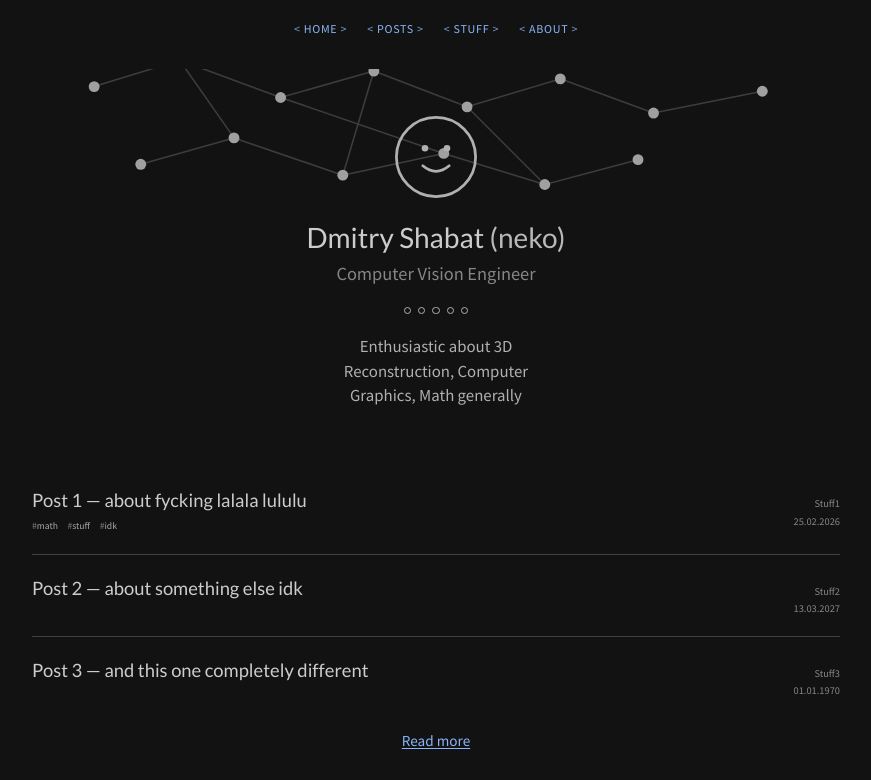
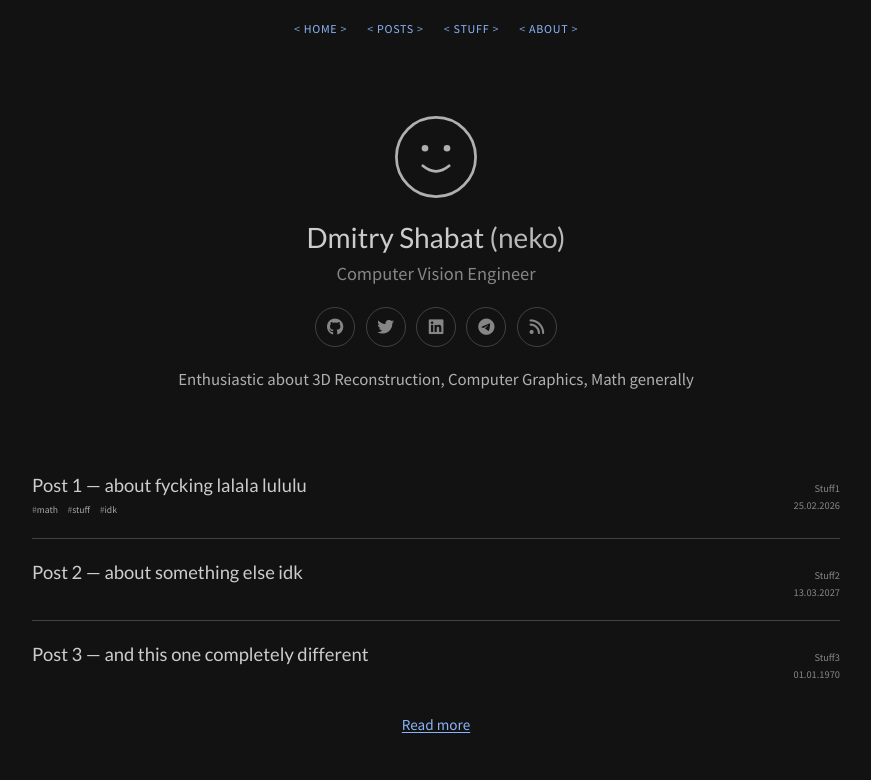
Before and after one commit to Xallt/blog-new, an Astro site: page / in a window 1280 px wide. Shown: the top 780 px of the page, without its empty margins (204-1075 px from the left). Built offline with nearby package versions, Linux system fonts and the light colour scheme; Astro itself is replaced by a stand-in of ours.

Commit message:
Social links

```diff
--- a/src/components/Hero.astro
+++ b/src/components/Hero.astro
@@ -1,59 +1,23 @@
 ---
-import type { HeroData } from "../data/home";
+import {
+type HeroData,
+type SocialLink,
+resolveSocialHref,
+socialLinkRel,
+} from "../data/home";
 
 interface Props {
 	hero: HeroData;
 }
 
 const { hero } = Astro.props;
-const dots = Array.from({ length: hero.dotCount }, (_, i) => i);
+
+const socialWithHref = hero.socialLinks
+	.map((link: SocialLink) => ({ link, href: resolveSocialHref(link) }))
+	.filter((item): item is { link: SocialLink; href: string } => item.href !== null);
 ---
 
 <section class="hero section" aria-labelledby="hero-heading">
-	<div class="hero-graph" aria-hidden="true">
-		<svg
-			class="hero-graph-svg"
-			viewBox="0 0 520 160"
-			preserveAspectRatio="xMidYMid slice"
-			xmlns="http://www.w3.org/2000/svg"
-		>
-			<!-- Deterministic graph: nodes + edges -->
-			<g stroke="var(--border-color)" stroke-width="1" fill="none" stroke-linecap="round">
-				<line x1="40" y1="45" x2="95" y2="28" />
-				<line x1="95" y1="28" x2="160" y2="52" />
-				<line x1="160" y1="52" x2="220" y2="35" />
-				<line x1="220" y1="35" x2="280" y2="58" />
-				<line x1="280" y1="58" x2="340" y2="40" />
-				<line x1="340" y1="40" x2="400" y2="62" />
-				<line x1="400" y1="62" x2="470" y2="48" />
-				<line x1="70" y1="95" x2="130" y2="78" />
-				<line x1="130" y1="78" x2="200" y2="102" />
-				<line x1="200" y1="102" x2="265" y2="88" />
-				<line x1="265" y1="88" x2="330" y2="108" />
-				<line x1="330" y1="108" x2="390" y2="92" />
-				<line x1="95" y1="28" x2="130" y2="78" />
-				<line x1="220" y1="35" x2="200" y2="102" />
-				<line x1="160" y1="52" x2="265" y2="88" />
-				<line x1="280" y1="58" x2="330" y2="108" />
-			</g>
-			<g fill="var(--text-color)">
-				<circle cx="40" cy="45" r="3.5" />
-				<circle cx="95" cy="28" r="3.5" />
-				<circle cx="160" cy="52" r="3.5" />
-				<circle cx="220" cy="35" r="3.5" />
-				<circle cx="280" cy="58" r="3.5" />
-				<circle cx="340" cy="40" r="3.5" />
-				<circle cx="400" cy="62" r="3.5" />
-				<circle cx="470" cy="48" r="3.5" />
-				<circle cx="70" cy="95" r="3.5" />
-				<circle cx="130" cy="78" r="3.5" />
-				<circle cx="200" cy="102" r="3.5" />
-				<circle cx="265" cy="88" r="3.5" />
-				<circle cx="330" cy="108" r="3.5" />
-				<circle cx="390" cy="92" r="3.5" />
-			</g>
-		</svg>
-	</div>
 
 	<div class="hero-inner">
 		<div class="avatar-ring" aria-hidden="true">
@@ -76,11 +40,19 @@ const dots = Array.from({ length: hero.dotCount }, (_, i) => i);
 			<span class="hero-handle">({hero.handle})</span>
 		</h1>
 		<p class="hero-title">{hero.title}</p>
-		<div class="hero-dots" aria-hidden="true">
-			{dots.map(() => (
-				<span class="hero-dot" />
+		<nav class="hero-social" aria-label="Social links">
+			{socialWithHref.map(({ link, href }) => (
+				<a
+					class="hero-social-link"
+					href={href}
+					aria-label={link.type}
+					target={link.noblank ? undefined : "_blank"}
+					rel={socialLinkRel(link)}
+				>
+					<i class:list={[link.icon, "hero-social-icon"]} aria-hidden="true" />
+				</a>
 			))}
-		</div>
+		</nav>
 		<p class="hero-bio">{hero.bio}</p>
 	</div>
 </section>
@@ -147,25 +119,45 @@ const dots = Array.from({ length: hero.dotCount }, (_, i) => i);
 		color: var(--text-muted-color);
 	}
 
-	.hero-dots {
+	.hero-social {
 		display: flex;
-		gap: 0.45rem;
+		flex-wrap: wrap;
+		gap: 0.65rem;
 		justify-content: center;
 		margin-bottom: var(--space-md);
 	}
 
-	.hero-dot {
-		width: 0.45rem;
-		height: 0.45rem;
+	.hero-social-link {
+		display: inline-flex;
+		align-items: center;
+		justify-content: center;
+		width: 2.5rem;
+		height: 2.5rem;
 		border-radius: 50%;
-		border: 1.5px solid var(--text-color);
-		background: transparent;
-		display: inline-block;
+		border: 1.5px solid var(--border-color);
+		color: var(--text-muted-color);
+		text-decoration: none;
+		transition:
+			color 0.15s ease,
+			border-color 0.15s ease,
+			background 0.15s ease,
+			transform 0.15s ease;
+	}
+
+	.hero-social-link:hover {
+		color: var(--link-color);
+		border-color: var(--link-color);
+		background: color-mix(in srgb, var(--link-color) 12%, transparent);
+	}
+
+	.hero-social-icon {
+		font-size: 1.05rem;
+		line-height: 1;
 	}
 
 	.hero-bio {
 		margin: 0;
-		max-width: 28ch;
+		max-width: 80ch;
 		font-size: 1.05rem;
 	}
 </style>
--- a/src/data/home.ts
+++ b/src/data/home.ts
@@ -1,6 +1,55 @@
 export interface NavItem {
 	label: string;
 	href: string;
+}
+
+/** Icons: https://fontawesome.com/ (Font Awesome loaded in BaseLayout) */
+export type SocialLinkType =
+	| "github"
+	| "twitter"
+	| "linkedin"
+	| "telegram"
+	| "rss"
+	| "email"
+	| "mastodon";
+
+export interface SocialLink {
+	type: SocialLinkType;
+	icon: string;
+	/** Used when the type does not build a URL from username/email */
+	url?: string;
+	/** For `github` / `twitter` when `url` is omitted */
+	username?: string;
+	/** For `email` */
+	email?: string;
+	/** If true, open in same tab (no `target="_blank"`) */
+	noblank?: boolean;
+}
+
+export function resolveSocialHref(link: SocialLink): string | null {
+	switch (link.type) {
+		case "github":
+			return link.username ? `https://github.com/${link.username}` : link.url ?? null;
+		case "twitter":
+			return link.username ? `https://twitter.com/${link.username}` : link.url ?? null;
+		case "email":
+			return link.email ? `mailto:${link.email}` : link.url ?? null;
+		case "rss":
+			return link.url ?? "/feed.xml";
+		default:
+			return link.url ?? null;
+	}
+}
+
+export function socialLinkRel(link: SocialLink): string | undefined {
+	const parts: string[] = [];
+	if (!link.noblank) {
+		parts.push("noopener", "noreferrer");
+	}
+	if (link.type === "mastodon") {
+		parts.push("me");
+	}
+	return parts.length ? parts.join(" ") : undefined;
 }
 
 export interface HeroData {
@@ -8,7 +57,7 @@ export interface HeroData {
 	handle: string;
 	title: string;
 	bio: string;
-	dotCount: number;
+	socialLinks: SocialLink[];
 }
 
 export interface Post {
@@ -42,7 +91,17 @@ export const hero: HeroData = {
 	handle: "neko",
 	title: "Computer Vision Engineer",
 	bio: "Enthusiastic about 3D Reconstruction, Computer Graphics, Math generally",
-	dotCount: 5,
+	socialLinks: [
+		{ type: "github", icon: "fab fa-github", username: "Xallt" },
+		{ type: "twitter", icon: "fa-brands fa-twitter", username: "Xallt" },
+		{
+			type: "linkedin",
+			icon: "fab fa-linkedin",
+			url: "https://www.linkedin.com/in/shabat-dmitry/",
+		},
+		{ type: "telegram", icon: "fa-brands fa-telegram", url: "https://t.me/Xallt" },
+		{ type: "rss", icon: "fas fa-rss", noblank: true },
+	],
 };
 
 export const posts: Post[] = [
--- a/src/layouts/BaseLayout.astro
+++ b/src/layouts/BaseLayout.astro
@@ -25,6 +25,12 @@ const { title, description = "Dmitry Shabat — portfolio and writing" } = Astro
 			href="https://fonts.googleapis.com/css2?family=Lato&family=Source+Sans+Pro:wght@400;600;700;900&display=swap"
 			rel="stylesheet"
 		/>
+		<link
+			rel="stylesheet"
+			href="https://cdnjs.cloudflare.com/ajax/libs/font-awesome/6.5.1/css/all.min.css"
+			crossorigin="anonymous"
+			referrerpolicy="no-referrer"
+		/>
 	</head>
 	<body>
 		<slot />
```
